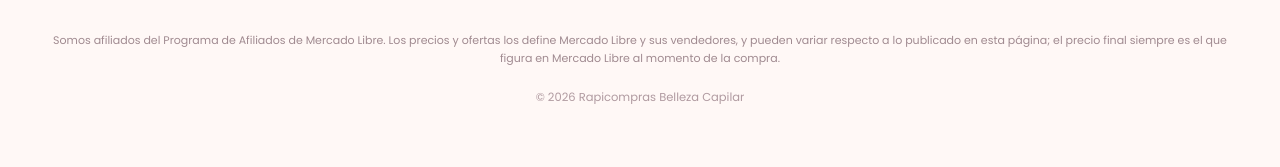
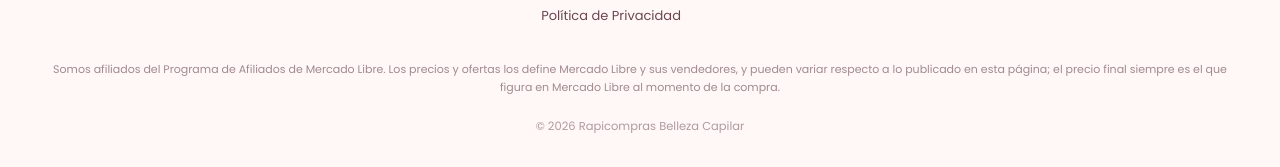
Before and after one commit to Mauro-byte1975/marketplace-comision-mercadopago, a website: page public/index.html in a window 1280 px wide. Shown: the part 6079-6246 px from the top of the page. Before the commit the page ends 6217 px from the top, so only its background shows below. Drawn offline with nearby package versions, Linux system fonts and the light colour scheme.

Commit message:
Update index.html

```diff
--- a/public/index.html
+++ b/public/index.html
@@ -735,6 +735,7 @@ footer p{color:var(--muted);font-size:13px;line-height:1.6;margin:0;}
 <a href="#inicio">Inicio</a>
 <a href="#productos">Productos</a>
 <a href="#como-funciona">Cómo funciona</a>
+<a href="/privacidad.html">Política de Privacidad</a>
 </div>
 <div class="foot-col">
 <h5>Seguinos</h5>
```
